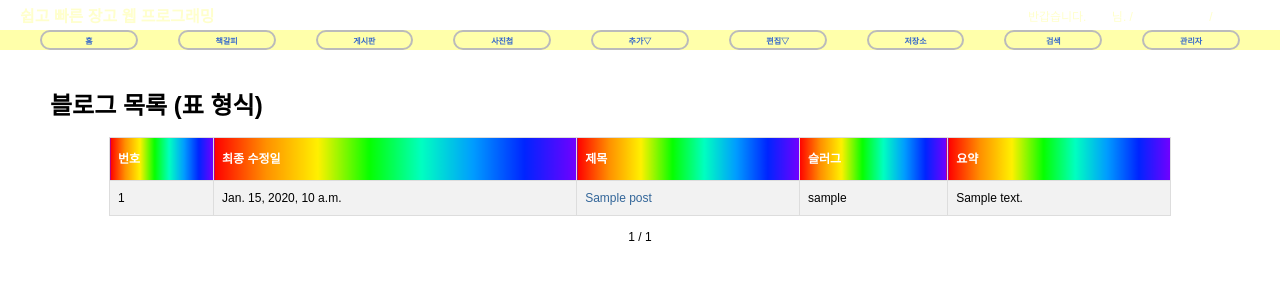
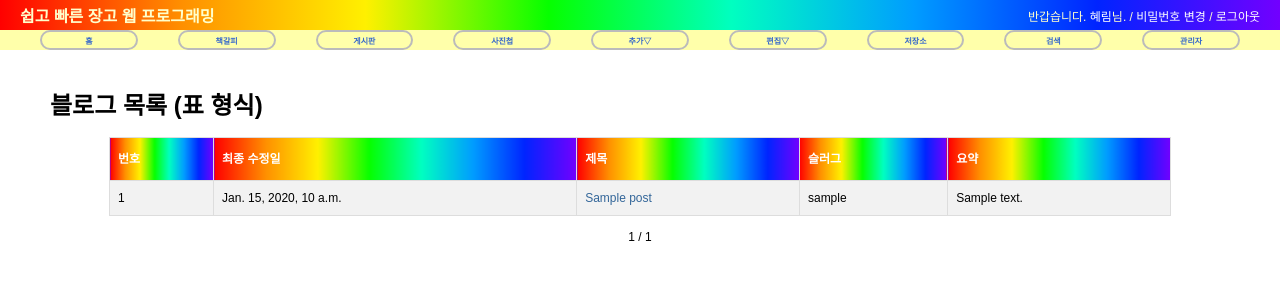
Before and after one commit to shn04097/my-first-bookmark, a Django app: template blog/templates/blog/post_all.html in a window 1280 px wide. Shown: the top 300 px of the page. Run offline with Django 3.2, Linux system fonts and the light colour scheme; the template is opened without the code that fills it: most values are stand-ins (such as "Sample title", 1, 10 or a date in 2020); some web fonts are replaced.

Commit message:
Changed ...

```diff
--- a/static/css/base.css
+++ b/static/css/base.css
@@ -13,7 +13,7 @@
       height: 30px;
       width: 100%;
       display: table;
-      background: background: linear-gradient(to right, #ff0000, #ff9000, #fff000, #06ff00, #00ffc0, #009cff, #0024ff, #7200ff);;
+      background: linear-gradient(to right, #ff0000, #ff9000, #fff000, #06ff00, #00ffc0, #009cff, #0024ff, #7200ff);
   }
 
   div#menu {
```
